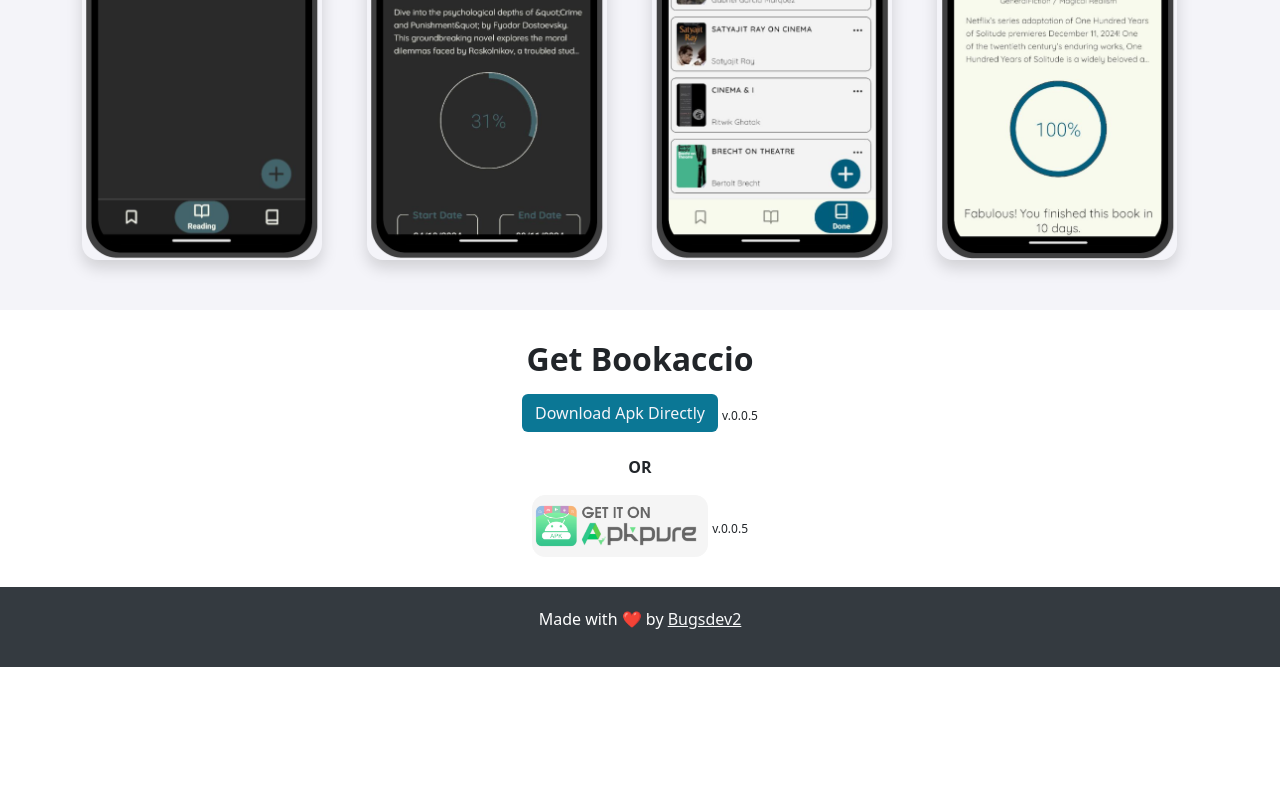
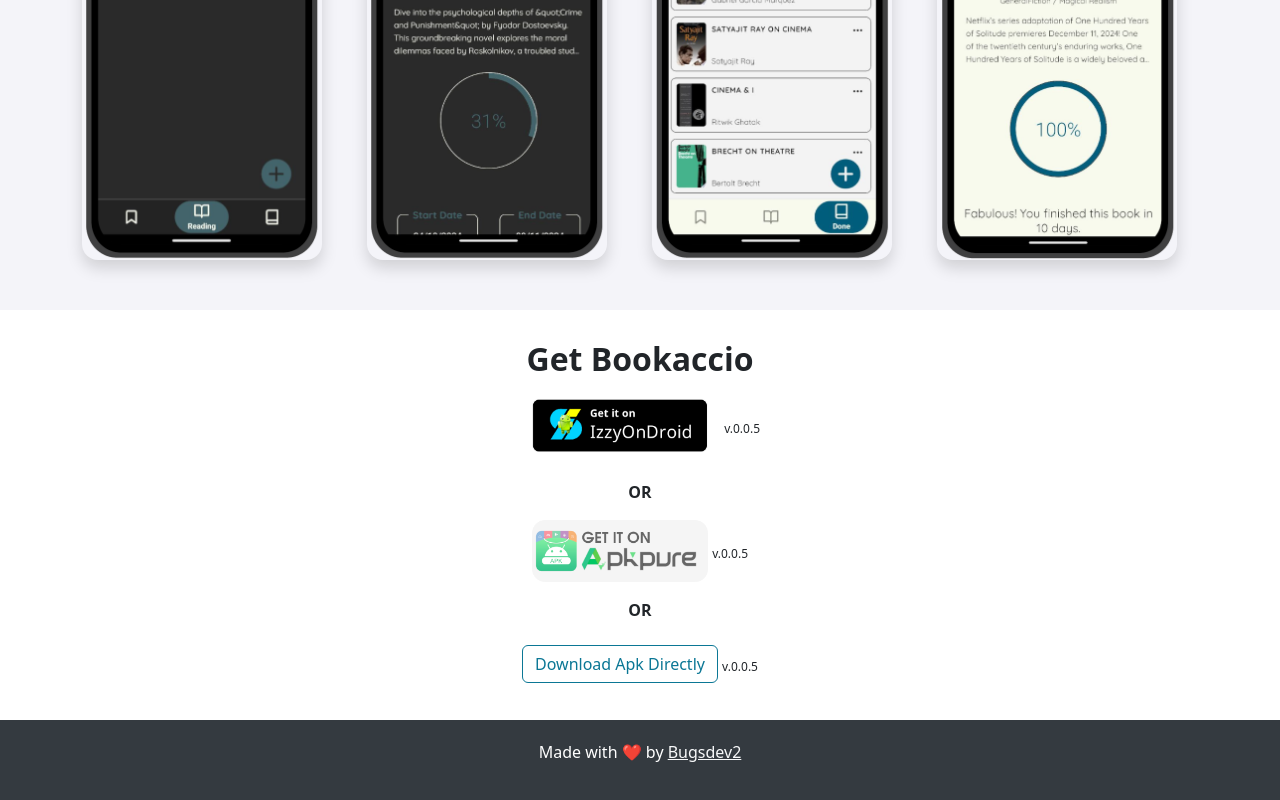
Before and after one commit to bugsdev2/bookaccioWebsite, a website: page index.html in a window 1280 px wide. Shown: the part 1969-2769 px from the top of the page. Before the commit the page ends 2636 px from the top, so only its background shows below. Drawn offline with nearby package versions, Linux system fonts and the light colour scheme.

Commit message:
added izzyondroid download badgegit add .! So happy right now that it got published on izzyondroid :). I've also rearranged the download list.

```diff
--- a/index.html
+++ b/index.html
@@ -45,6 +45,14 @@
                 color: white;
                 padding: 20px 0;
                 text-align: center;
+            }
+            #download-btn {
+                border-color: var(--blue);
+                color: var(--blue);
+            }
+            #download-btn:hover {
+                background-color: var(--blue);
+                color: #f4f4f9;
             }
         </style>
     </head>
@@ -175,22 +183,24 @@
                 <div>
                     <h2 class="fw-bold">Get Bookaccio</h2>
                 </div>
-
                 <div>
-                    <button class="btn">
-                        <a
-                            class="btn"
-                            style="background-color: var(--blue); color: #f4f4f9"
-                            href="assets/releases/bookaccio_v0.0.5.apk"
-                        >
-                            Download Apk Directly
-                        </a>
+                    <a
+                        href="https://apt.izzysoft.de/fdroid/index/apk/com.bugsdev2.bookaccio"
+                        target="_blank"
+                        class="text-dark text-decoration-none"
+                    >
+                        <img
+                            style="width: 12.5rem"
+                            src="./assets/images/IzzyOnDroid.png"
+                            alt="get the app on the IzzyOnDroid"
+                        />
                         <sub>v.0.0.5</sub>
-                    </button>
+                    </a>
                 </div>
                 <div class="my-3">
                     <span class="fw-bold">OR</span>
                 </div>
+
                 <div>
                     <a
                         href="https://apkpure.com/p/com.bugsdev2.bookaccio"
@@ -204,6 +214,21 @@
                         />
                         <sub>v.0.0.5</sub>
                     </a>
+                </div>
+                <div class="my-3">
+                    <span class="fw-bold">OR</span>
+                </div>
+                <div>
+                    <button class="btn">
+                        <a
+                            class="btn"
+                            id="download-btn"
+                            href="assets/releases/bookaccio_v0.0.5.apk"
+                        >
+                            Download Apk Directly
+                        </a>
+                        <sub>v.0.0.5</sub>
+                    </button>
                 </div>
 
                 <!-- <div class="row justify-content-center">
```
Also changed, not shown: assets/images/IzzyOnDroid.png (added).
